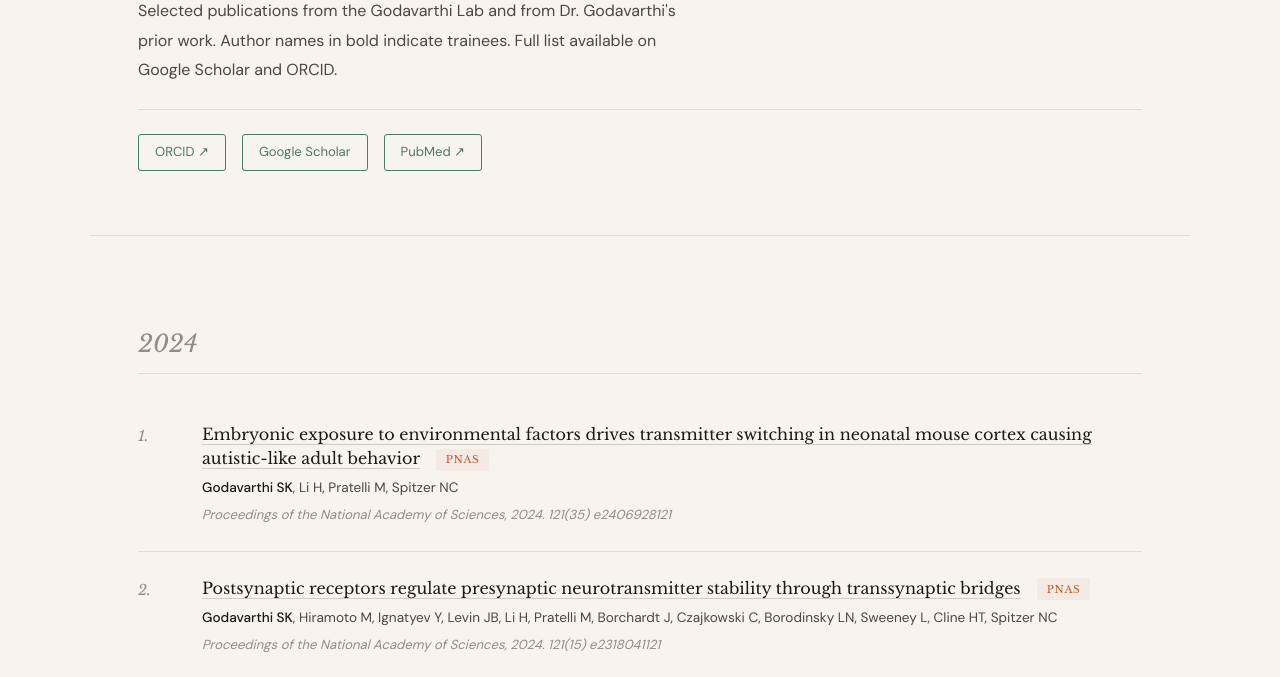
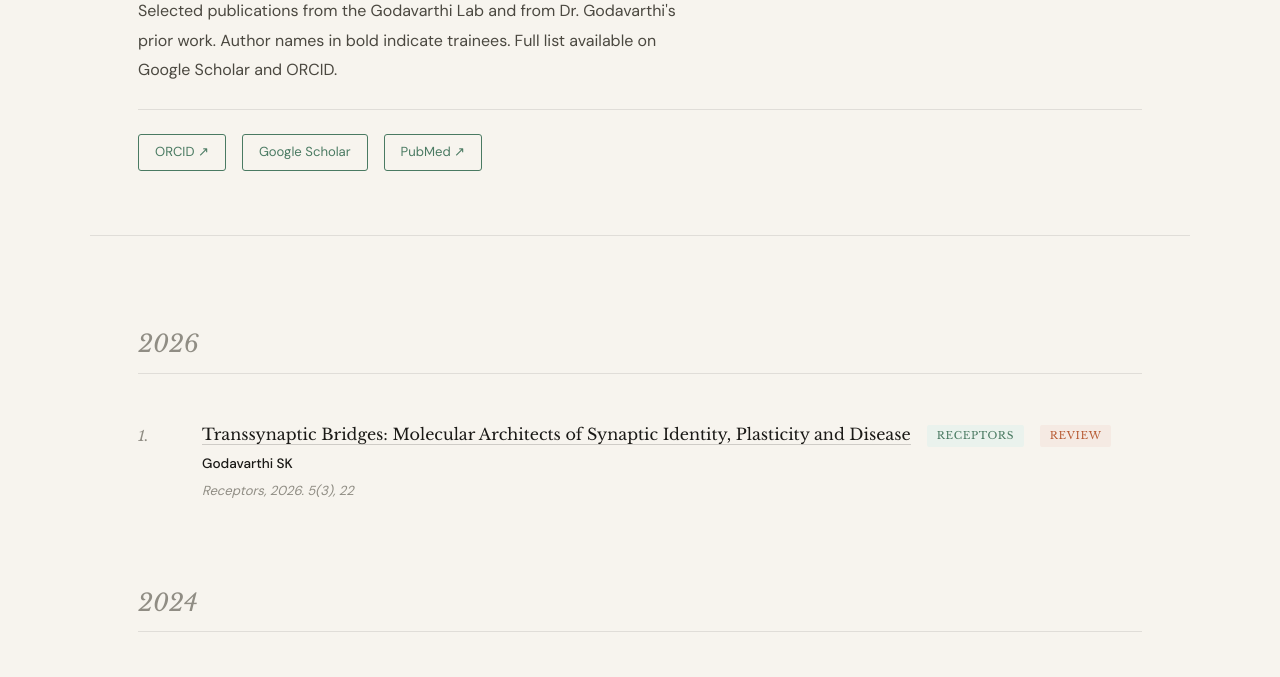
Before and after one commit to GodavarthiLab/GodavarthiLab.github.io, a plain HTML site: page pages/publications.html in a window 1280 px wide. Shown: the part 254-931 px from the top of the page. Drawn offline with nearby package versions, Linux system fonts and the light colour scheme.

Commit message:
Publications: add 2026 Receptors review on transsynaptic bridges
Co-Authored-By: Claude Opus 5.5 <noreply@anthropic.com>
Claude-Session: https://claude.ai/code/session_01BAbtNSwKA8mesEPiC4TQwi

```diff
--- a/pages/publications.html
+++ b/pages/publications.html
@@ -147,12 +147,30 @@ footer a{color:var(--sage);text-decoration:none;}
 
 <div class="section">
 
+  <!-- 2026 -->
+  <div class="pub-year-group">
+    <div class="pub-year">2026</div>
+
+    <div class="pub-entry">
+      <div class="pub-num">1.</div>
+      <div>
+        <div class="pub-title">
+          <a href="https://www.mdpi.com/2813-2564/5/3/22" target="_blank">Transsynaptic Bridges: Molecular Architects of Synaptic Identity, Plasticity and Disease</a>
+          <span class="pub-badge">Receptors</span>
+          <span class="pub-badge terra">Review</span>
+        </div>
+        <div class="pub-authors"><strong>Godavarthi SK</strong></div>
+        <div class="pub-journal">Receptors, 2026. 5(3), 22</div>
+      </div>
+    </div>
+  </div>
+
   <!-- 2024 -->
   <div class="pub-year-group">
     <div class="pub-year">2024</div>
 
     <div class="pub-entry">
-      <div class="pub-num">1.</div>
+      <div class="pub-num">2.</div>
       <div>
         <div class="pub-title">
           <a href="https://doi.org/10.1073/pnas.2406928121" target="_blank">Embryonic exposure to environmental factors drives transmitter switching in neonatal mouse cortex causing autistic-like adult behavior</a>
@@ -164,7 +182,7 @@ footer a{color:var(--sage);text-decoration:none;}
     </div>
 
     <div class="pub-entry">
-      <div class="pub-num">2.</div>
+      <div class="pub-num">3.</div>
       <div>
         <div class="pub-title">
           <a href="https://doi.org/10.1073/pnas.2318041121" target="_blank">Postsynaptic receptors regulate presynaptic neurotransmitter stability through transsynaptic bridges</a>
@@ -176,7 +194,7 @@ footer a{color:var(--sage);text-decoration:none;}
     </div>
 
     <div class="pub-entry">
-      <div class="pub-num">3.</div>
+      <div class="pub-num">4.</div>
       <div>
         <div class="pub-title">
           <a href="https://doi.org/10.1126/science.adh8488" target="_blank">Generalized fear after acute stress is caused by change in neuronal co-transmitter identity</a>
@@ -188,7 +206,7 @@ footer a{color:var(--sage);text-decoration:none;}
     </div>
 
     <div class="pub-entry">
-      <div class="pub-num">4.</div>
+      <div class="pub-num">5.</div>
       <div>
         <div class="pub-title">
           <a href="https://doi.org/10.1038/s41467-024-52548-5" target="_blank">Drug induced change in transmitter identity is a shared mechanism generating cognitive deficits</a>
@@ -205,7 +223,7 @@ footer a{color:var(--sage);text-decoration:none;}
   <div class="pub-year-group">
     <div class="pub-year">2020</div>
     <div class="pub-entry">
-      <div class="pub-num">5.</div>
+      <div class="pub-num">6.</div>
       <div>
         <div class="pub-title">
           <a href="https://doi.org/10.1523/JNEUROSCI.0005-20.2020" target="_blank">Decoding Neurotransmitter Switching: The Road Forward</a>
@@ -220,7 +238,7 @@ footer a{color:var(--sage);text-decoration:none;}
   <div class="pub-year-group">
     <div class="pub-year">2015</div>
     <div class="pub-entry">
-      <div class="pub-num">6.</div>
+      <div class="pub-num">7.</div>
       <div>
         <div class="pub-title">Impaired adult hippocampal neurogenesis and its partial reversal by chronic treatment of fluoxetine in a mouse model of Angelman syndrome</div>
         <div class="pub-authors"><strong>Godavarthi SK</strong>, Dey P, Sharma A, Jana NR</div>
@@ -233,7 +251,7 @@ footer a{color:var(--sage);text-decoration:none;}
   <div class="pub-year-group">
     <div class="pub-year">2014</div>
     <div class="pub-entry">
-      <div class="pub-num">7.</div>
+      <div class="pub-num">8.</div>
       <div>
         <div class="pub-title">Reversal of reduced parvalbumin neurons in hippocampus and amygdala of Angelman Syndrome model mice by chronic treatment of fluoxetine</div>
         <div class="pub-authors"><strong>Godavarthi SK</strong>, Sharma A, Jana NR</div>
@@ -246,7 +264,7 @@ footer a{color:var(--sage);text-decoration:none;}
   <div class="pub-year-group">
     <div class="pub-year">2012</div>
     <div class="pub-entry">
-      <div class="pub-num">8.</div>
+      <div class="pub-num">9.</div>
       <div>
         <div class="pub-title">Defective glucocorticoid hormone receptor signaling leads to increased stress and anxiety in a mouse model of Angelman syndrome</div>
         <div class="pub-authors"><strong>Godavarthi SK</strong>, Dey P, Maheshwari M, Jana NR</div>
@@ -254,7 +272,7 @@ footer a{color:var(--sage);text-decoration:none;}
       </div>
     </div>
     <div class="pub-entry">
-      <div class="pub-num">9.</div>
+      <div class="pub-num">10.</div>
       <div>
         <div class="pub-title">Dysfunction of the ubiquitin ligase Ube3a may be associated with synaptic pathophysiology in a mouse model of Huntington disease</div>
         <div class="pub-authors">Maheshwari M, Samanta A, <strong>Godavarthi SK</strong>, Mukherjee R, Jana NR</div>
@@ -267,7 +285,7 @@ footer a{color:var(--sage);text-decoration:none;}
   <div class="pub-year-group">
     <div class="pub-year">2009</div>
     <div class="pub-entry">
-      <div class="pub-num">10.</div>
+      <div class="pub-num">11.</div>
       <div>
         <div class="pub-title">Induction of chemokines, MCP-1, and KC in the mutant huntingtin expressing neuronal cells because of proteasomal dysfunction</div>
         <div class="pub-authors"><strong>Godavarthi SK</strong>, Narender D, Mishra A, Goswami A, Rao SNR, Nukina N, Jana NR</div>
@@ -275,7 +293,7 @@ footer a{color:var(--sage);text-decoration:none;}
       </div>
     </div>
     <div class="pub-entry">
-      <div class="pub-num">11.</div>
+      <div class="pub-num">12.</div>
       <div>
         <div class="pub-title">UBE3A/E6-AP regulates cell proliferation by promoting proteasomal degradation of p27</div>
         <div class="pub-authors">Mishra A, <strong>Godavarthi SK</strong>, Jana NR</div>
@@ -283,7 +301,7 @@ footer a{color:var(--sage);text-decoration:none;}
       </div>
     </div>
     <div class="pub-entry">
-      <div class="pub-num">12.</div>
+      <div class="pub-num">13.</div>
       <div>
         <div class="pub-title">The ubiquitin ligase E6-AP is induced and recruited to aggresomes in response to proteasome inhibition and may be involved in the ubiquitination of Hsp70-bound misfolded proteins</div>
         <div class="pub-authors">Mishra A, <strong>Godavarthi SK</strong>, Maheshwari M, Goswami A, Jana NR</div>
```
